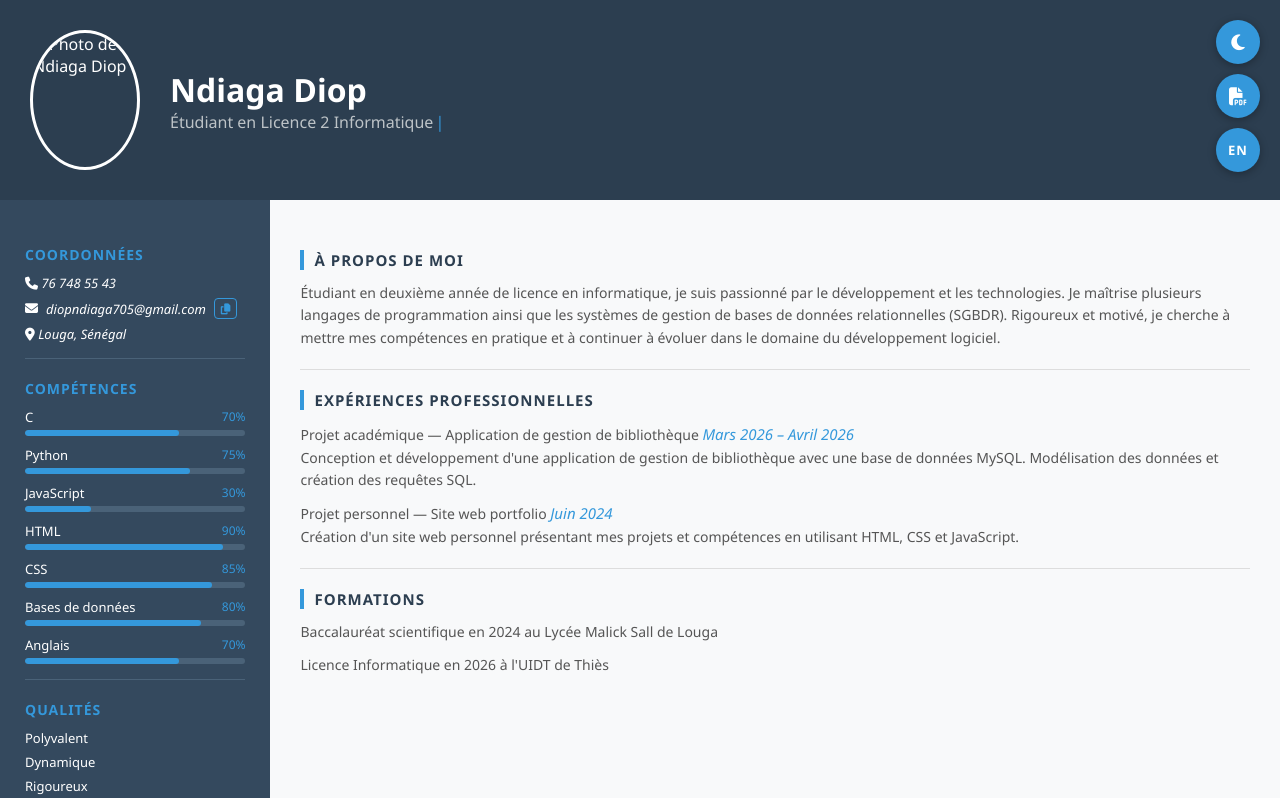
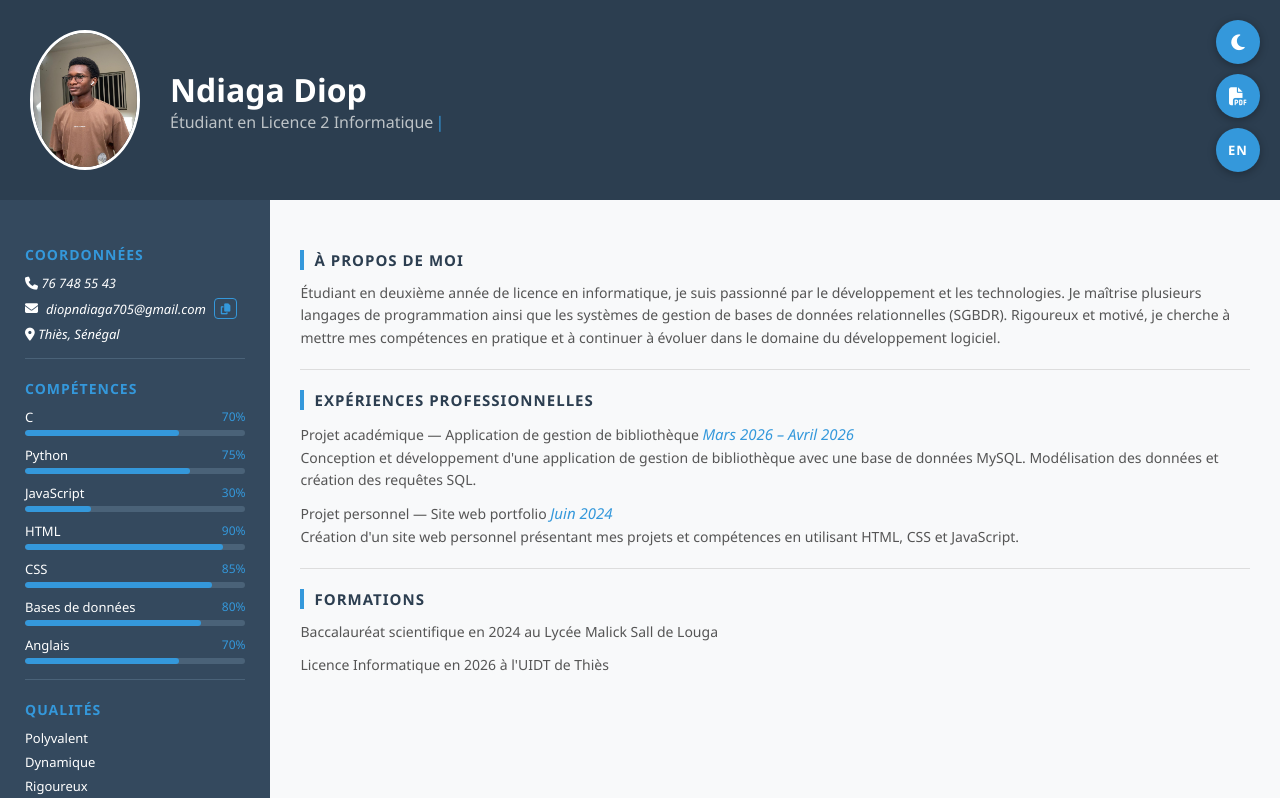
Before and after one commit to diopndiaga/Sama_CV2, a plain HTML site: page index.html in a window 1280 px wide. Shown: the top 798 px of the page. Drawn offline with Linux system fonts and the light colour scheme.

Commit message:
Update index.html

```diff
--- a/index.html
+++ b/index.html
@@ -23,7 +23,7 @@
 
     <div class="conteneur">
         <header>
-            <img src="image/image2.jpeg" alt="Photo de Ndiaga Diop" height="140" width="110">
+            <img src="image2.jpeg" alt="Photo de Ndiaga Diop" height="140" width="110">
             <div>
                 <h1 class="nom">Ndiaga Diop</h1>
                 <!-- Le typing effect s'applique ici -->
@@ -44,7 +44,7 @@
                     </button>
                     <span id="copie-confirme"></span>
                 </p>
-                <p><i class="fa-solid fa-location-dot"></i> Louga, Sénégal</p>
+                <p><i class="fa-solid fa-location-dot"></i> Thiès, Sénégal</p>
             </address>
             <hr>
 
```
